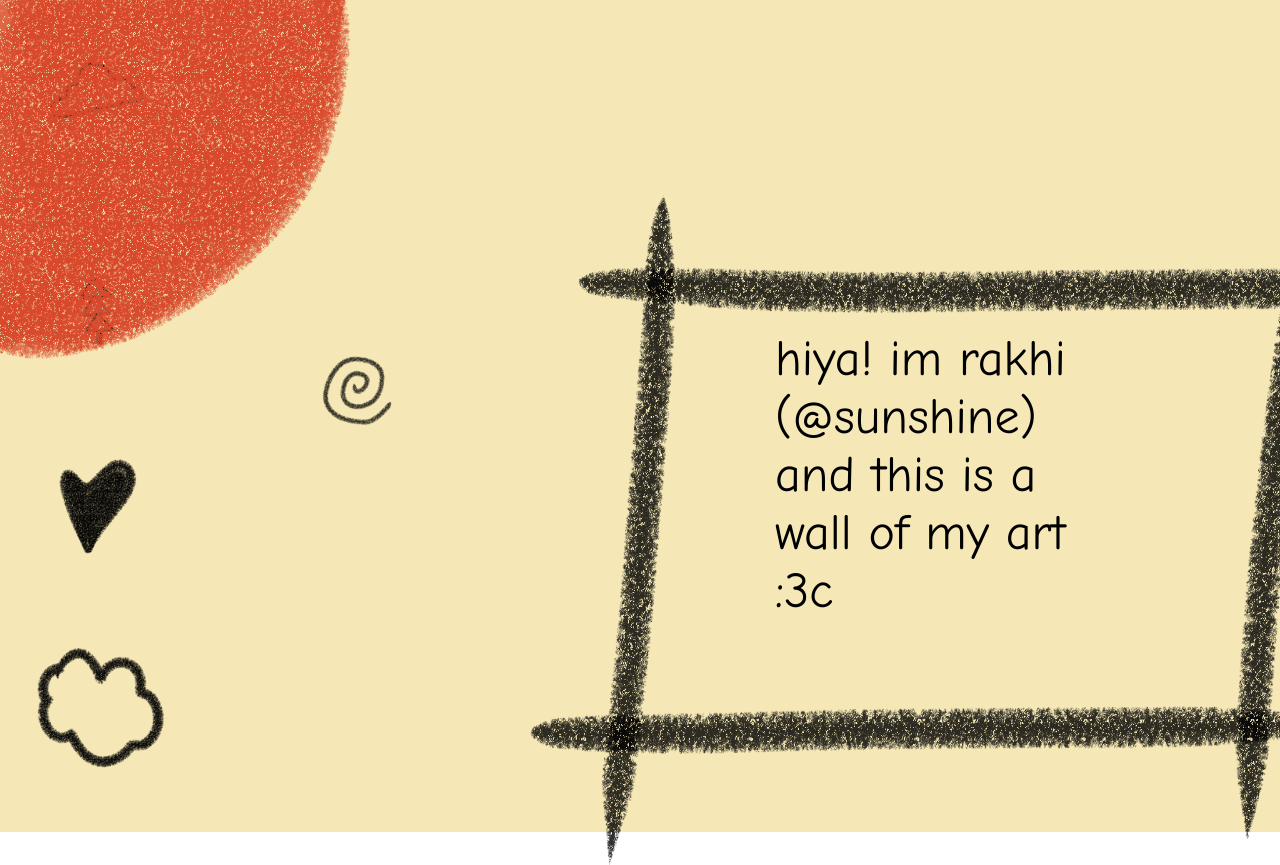
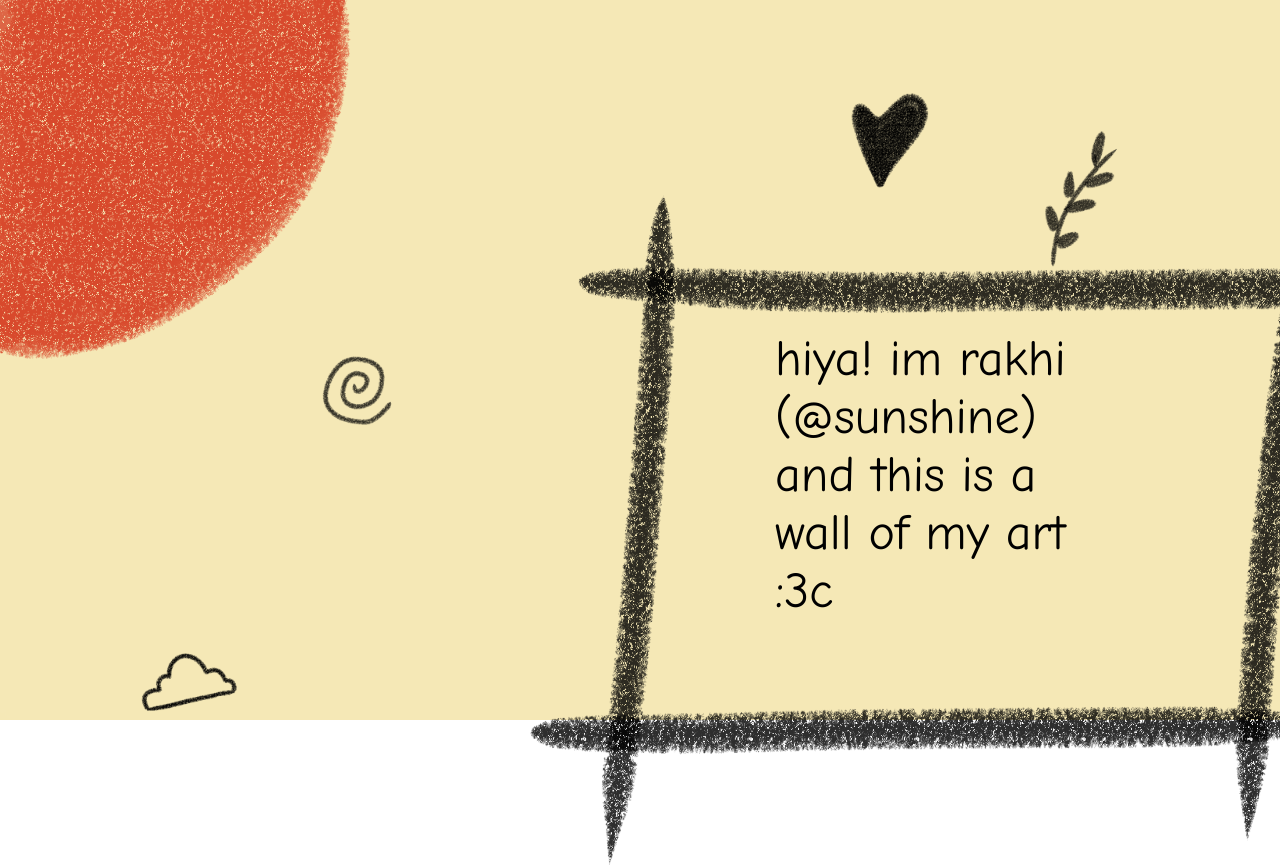
Before and after one commit to sunshinee16/A-wall, a plain HTML site: page index.html in a window 1280 px wide. Shown: the top 865 px of the page. Drawn offline with Linux system fonts and the light colour scheme.

Commit message:
Adding css!

```diff
--- a/index.html
+++ b/index.html
@@ -46,6 +46,17 @@
         <div id="doodle5">
             <img src="doodle5.png" width="200px" height="200px">
         </div>
+
+        <div id="doodle6">
+            <img src="leaf.png" width="200px" height="200px">
+        </div>
+
+        <div class="arrow">
+            <div id="text2">
+                Click here to go to next page :3
+              </div>
+            <img src="arrow.png" id="arrow-id"width="400px" height="300px">
+        </div>
     </div>
 </body>
 </html>
--- a/style.css
+++ b/style.css
@@ -40,3 +40,44 @@
     top: 300px;
     left: 270px;
 }
+
+#doodle2{
+    position: absolute;
+    top: 600px;
+    left: 100px;
+}
+
+#doodle3{
+    position: absolute;
+    top: 900px;
+    left: 600px;
+}
+
+#doodle4{
+    position: absolute;
+    top: 50px;
+    left: 800px
+}
+
+#doodle5{
+    position: absolute;
+    top: 500px;
+    left: 1400px;
+}
+
+#doodle6{
+    position: absolute;
+    top: 100px;
+    right: 100px;
+}
+
+.arrow{
+    position: absolute;
+    top: 800px;
+    left: 1470px;
+}
+
+#text2{
+    font-size: 20px;
+    color: black;
+}
```
Also changed, not shown: arrow.png (added).
